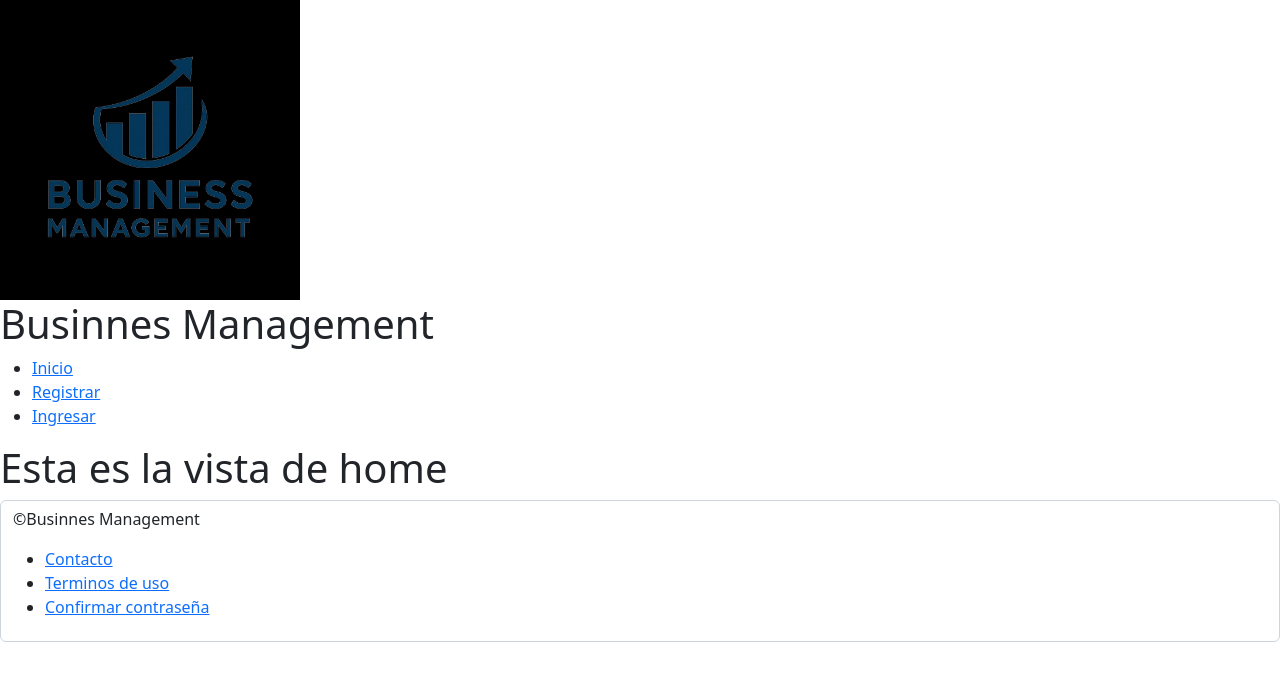
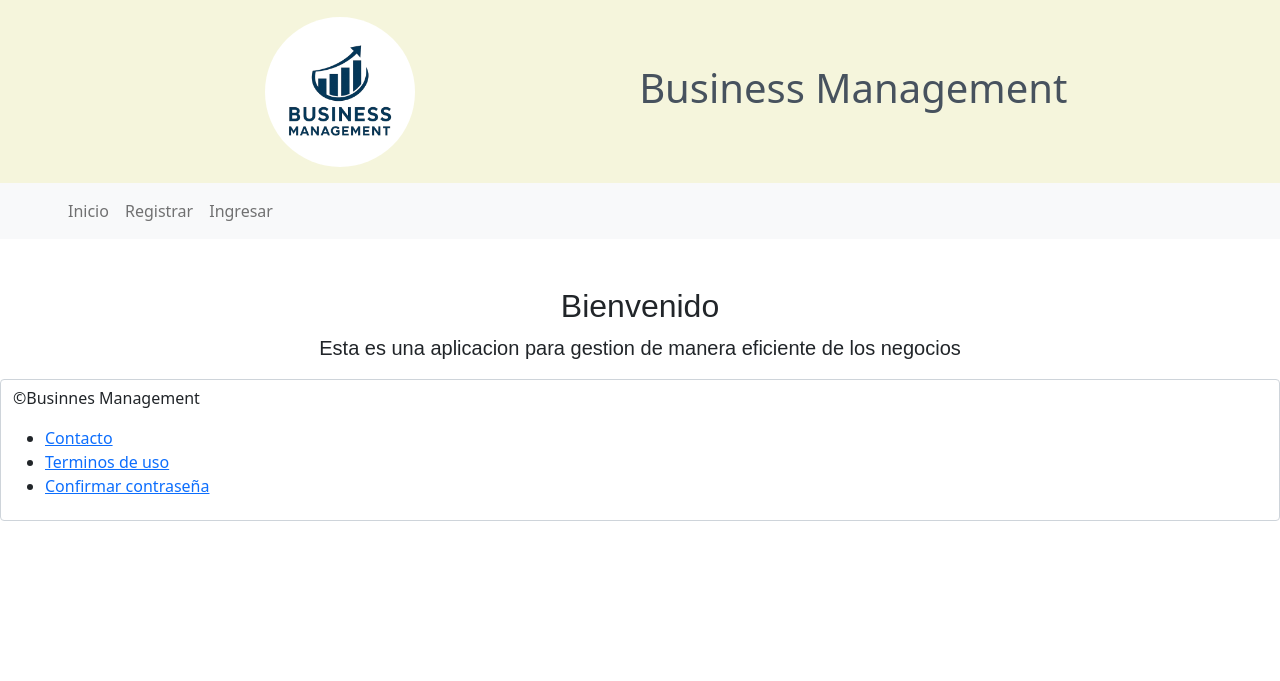
Before and after one commit to FelipeMeneses-22/Gestion_Empresarial, a PHP site: page /home.php in a window 1280 px wide. Shown: the top 681 px of the page. Run offline with PHP 8.4, Linux system fonts and the light colour scheme; some libraries are stand-ins or nearby versions.

Commit message:
Encabezado/nav completo

```diff
--- /dev/null
+++ b/css/style.css
@@ -0,0 +1,18 @@
+h1 {
+  color: #47525e;
+}
+.logo-circle {
+  width: 150px;
+  height: 150px;
+  object-fit: cover;
+  background-color: white;
+}
+
+.fondo1 {
+  background-color: #f5f5dc;
+}
+
+.home {
+  font-size: 20px;
+  font-family: Arial, sans-serif;
+}
--- a/home.php
+++ b/home.php
@@ -1,5 +1,10 @@
 <?php include("template/header.php")?>
 
-<h1>Esta es la vista de home</h1>
+<div class="row">
+    <div class="col-12 text-center mt-5 home">
+        <h2>Bienvenido</h2>
+        <p>Esta es una aplicacion para gestion de manera eficiente de los negocios</p>
+    </div>
+</div>
 
 <?php include("template/footer.php")?>
--- a/ingresar.php
+++ b/ingresar.php
@@ -20,8 +20,8 @@
             <option value="asistente">Asistente</option>
         </select>
     </div>
-    <!-- Boton para registrar -->
-     <input type="submit" value="Ingresar" class="btn btn-primary">
+    <!-- Boton para ingresar -->
+     <input type="submit" value="Ingresar" class="btn btn-primary" id="#">
 </form>
 
 <?php include("template/footer.php")?>
--- a/template/footer.php
+++ b/template/footer.php
@@ -8,6 +8,6 @@
     </ul>
 </footer>
 
-<script src="/js/bootstrap.min.js"></script>
+<script src="https://cdn.jsdelivr.net/npm/bootstrap@5.3.8/dist/js/bootstrap.bundle.min.js"></script>
 </body>
 </html>
--- a/template/header.php
+++ b/template/header.php
@@ -3,19 +3,45 @@
 <head>
     <meta charset="UTF-8">
     <meta name="viewport" content="width=device-width, initial-scale=1.0">
-    <!-- Boostrap --><link rel="stylesheet" href="https://cdn.jsdelivr.net/npm/bootstrap@5.2.3/dist/css/bootstrap.min.css">
     <title>Business Management </title>
+    <!-- Boostrap -->
+    <link href="https://cdn.jsdelivr.net/npm/bootstrap@5.0.2/dist/css/bootstrap.min.css" rel="stylesheet" integrity="sha384-EVSTQN3/azprG1Anm3QDgpJLIm9Nao0Yz1ztcQTwFspd3yD65VohhpuuCOmLASjC" crossorigin="anonymous">
+    <!-- Bootstrap JS -->
+    <script src="https://cdn.jsdelivr.net/npm/bootstrap@5.0.2/dist/js/bootstrap.bundle.min.js" integrity="sha384-MrcW6ZMFYlzcLA8Nl+NtUVF0sA7MsXsP1UyJoMp4YLEuNSfAP+JcXn/tWtIaxVXM" crossorigin="anonymous"></script>
+    <!-- CSS Personalizado -->
+    <link rel="stylesheet" href="/Gestion_Empresarial/css/style.css">
 </head>
 <body>
     <header>
+        <!-- Sección superior con logo y título -->
+        <div class="container-fluid fondo1 pt-3 pb-3">
+            <div class="row align-items-center justify-content-center justify-content-md-start">
+                <div class="col-12 col-md-4 text-center text-md-end">
+                    <a href="home.php">
+                        <img src="/Gestion_Empresarial/img/buisness.png" alt="Logo" class="d-inline-block align-text-top rounded-circle logo-circle">
+                    </a>
+                </div>
+                <div class="col-md-8 text-center">
+                    <h1>Business Management</h1>
+                </div>
+            </div>
+        </div>
+
         <!-- Barra de navegación -->
-        <nav>
-            <img src="/Gestion_Empresarial/img/logoEmpresa.jpeg" alt="Logo" width="300px">
-            <h1>Businnes Management</h1>
-            <ul>
-                <li><a href="home.php">Inicio</a></li>
-                <li><a href="registrar.php">Registrar</a></li>
-                <li><a href="ingresar.php">Ingresar</a></li>
-            </ul>
+        <nav class="navbar navbar-expand-lg navbar-light bg-light">
+            <div class="container-fluid justify-content-star">
+                <button class="navbar-toggler" type="button" data-bs-toggle="collapse" data-bs-target="#navbarNav" aria-controls="navbarNav" aria-expanded="false" aria-label="Toggle navigation">
+                    <span class="navbar-toggler-icon"></span>
+                </button>
+                <div class="collapse navbar-collapse justify-content-star mx-5" id="navbarNav">
+                    <ul class="navbar-nav">
+                        <li class="nav-item"><a class="nav-link" href="home.php">Inicio</a></li>
+                        <li class="nav-item"><a class="nav-link" href="registrar.php">Registrar</a></li>
+                        <li class="nav-item"><a class="nav-link" href="ingresar.php">Ingresar</a></li>
+                    </ul>
+                </div>
+            </div>
         </nav>
+
+
     </header>
```
Also changed, not shown: img/buisness.png (added), img/logoEmpresa.jpeg (deleted).
